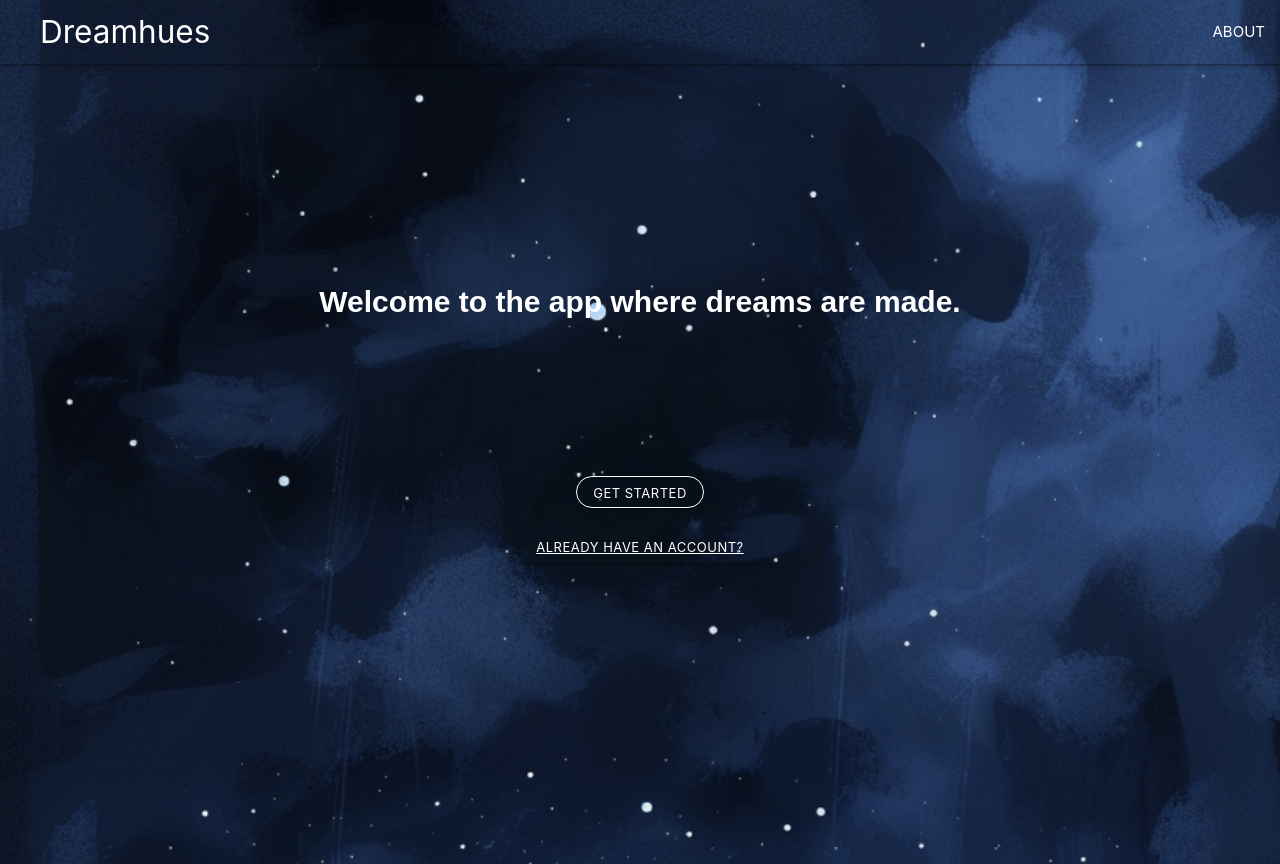
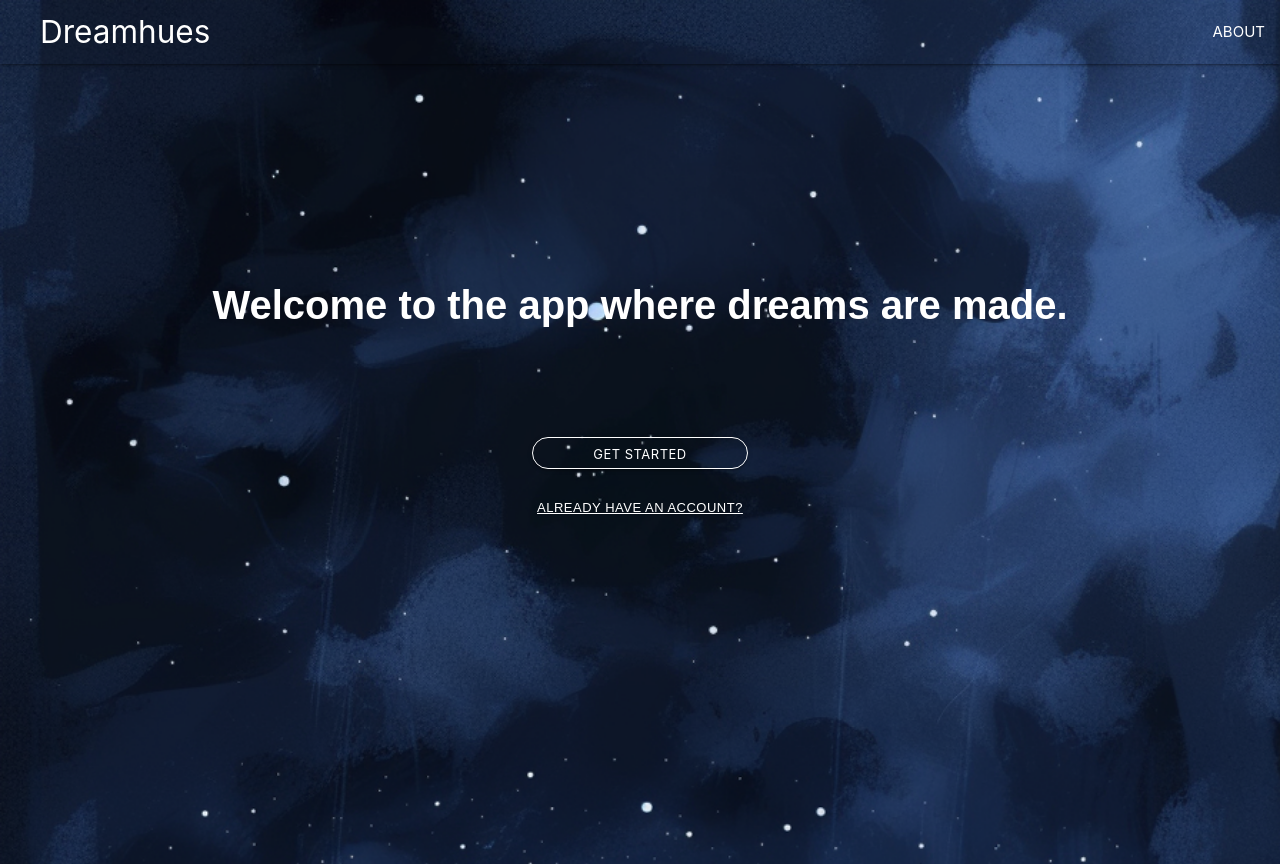
Before and after one commit to ariellepollock/dreamhues, a Django app: page / in a window 1280 px wide. Run offline with Django 4.2, Linux system fonts and the light colour scheme; some web fonts are replaced.

Commit message:
style home page buttons

```diff
--- a/main_app/static/css/style.css
+++ b/main_app/static/css/style.css
@@ -79,18 +79,25 @@ font-style: normal; */
 }
 
 .homeDiv > h3 {
-    margin-top: 20vmin;
     color: white;
-    font-size: 2rem;
+    font-size: 5vmin;
+    padding: 6rem;
+    text-align: center;
     font-family: "katarine-web", sans-serif;
     font-weight: 600;
     font-style: normal;
+    margin-bottom: 0;
 }
 
 .homeDiv > p {
     text-align: center;
     padding: 10vmin;
+    margin-top: -20vmin;
     margin-bottom: 20vmin;
+}
+
+.extra-padding {
+    padding: 0 4rem;
 }
 
 /***************************************** Login Page ****************************************/
@@ -316,7 +323,7 @@ hr {
 .btn-us {
     border-radius: 10px;
     background-color: #dbe1ff;
-    color:#000000;
+    color:#05041d;
 }
 
 .btn-us:hover {
@@ -336,9 +343,24 @@ hr {
     background-color: transparent;
     color:white;
     text-decoration: underline;
+    box-shadow: none;
+    font-family: "katarine-web", sans-serif;
+    font-weight: 400;
+    font-style: normal;
+}
+
+.btn-us-underline:hover {
+    background-color: transparent;
+    color:white;
+    text-decoration: underline;
+    box-shadow: none;
+    font-family: "katarine-web", sans-serif;
+    font-weight: 400;
+    font-style: italic;
 }
 
 .btn-us-outline:hover {
     background-color: #dbe1ff;
-    color:#0c084d;
+    border-color: #dbe1ff;
+    color:#05041d;
 }
--- a/main_app/templates/home.html
+++ b/main_app/templates/home.html
@@ -14,7 +14,7 @@ type="video/mp4" id="homeBackground">
     {% if not user.is_authenticated %}
     <h3>Welcome to the app where dreams are made.</h3>
     <p>
-        <a class="btn waves-effect waves-light btn-small btn-us-outline" href="{% url 'signup' %}" role="button">Get started</a><br><br>
+        <a class="btn waves-effect waves-light btn-small btn-us-outline extra-padding" href="{% url 'signup' %}" role="button">Get started</a><br><br>
         <a class="btn waves-effect waves-light btn-small btn-us-underline" href="{% url 'login' %}" role="button">Already have an account?</a>
     </p>
     {% endif %}
```
